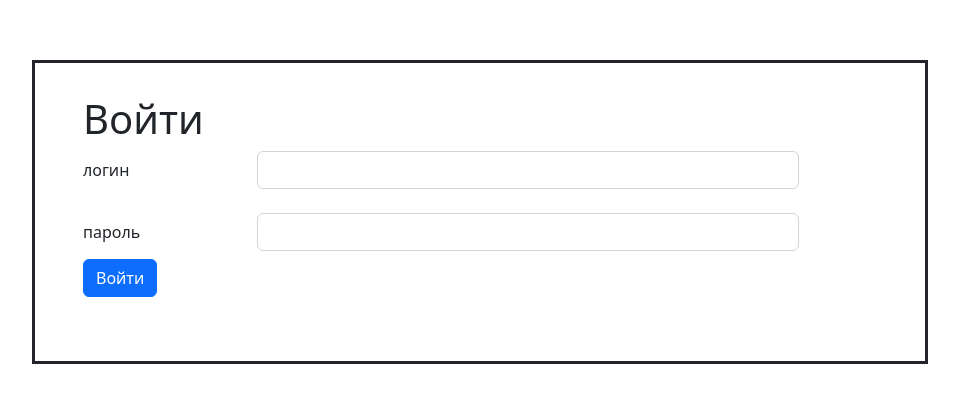
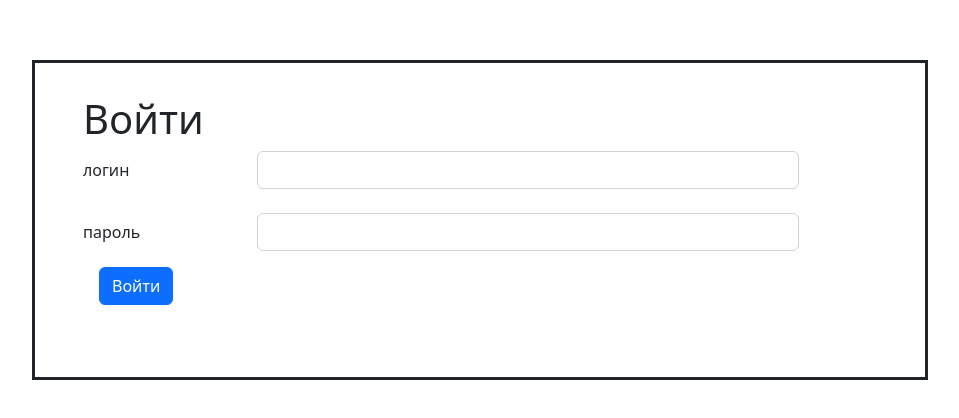
Before and after one commit to annakon/otus-vue-baklikova, a Vue app: page /login in a window 1280 px wide. Shown: the part 108-526 px from the top of the page, without its empty margins (160-1119 px from the left). Built offline with nearby package versions, Linux system fonts and the light colour scheme.

Commit message:
проставление флага в LocalStorage

```diff
--- a/src/components/login/loginForm.vue
+++ b/src/components/login/loginForm.vue
@@ -27,7 +27,7 @@
       <ErrorMessage name="password" />
     </div>
     <div class="mb-3">
-      <button type="button" class="btn btn-primary">Войти</button>
+      <router-link to="/" class="btn btn-primary">Войти</router-link>
     </div>
     </div>
   </Form>
@@ -36,8 +36,13 @@
 <script setup>
 import { Field, Form, ErrorMessage } from 'vee-validate';
 import * as yup from 'yup';
+import { onBeforeRouteLeave} from 'vue-router'
 const passwordRules = yup.string().required().min(8);
 const loginRules = yup.string().required();
+
+onBeforeRouteLeave((to, from) => {
+  localStorage.setItem("productLogin", "1");
+})
 </script>
 
 <style scoped>
```
